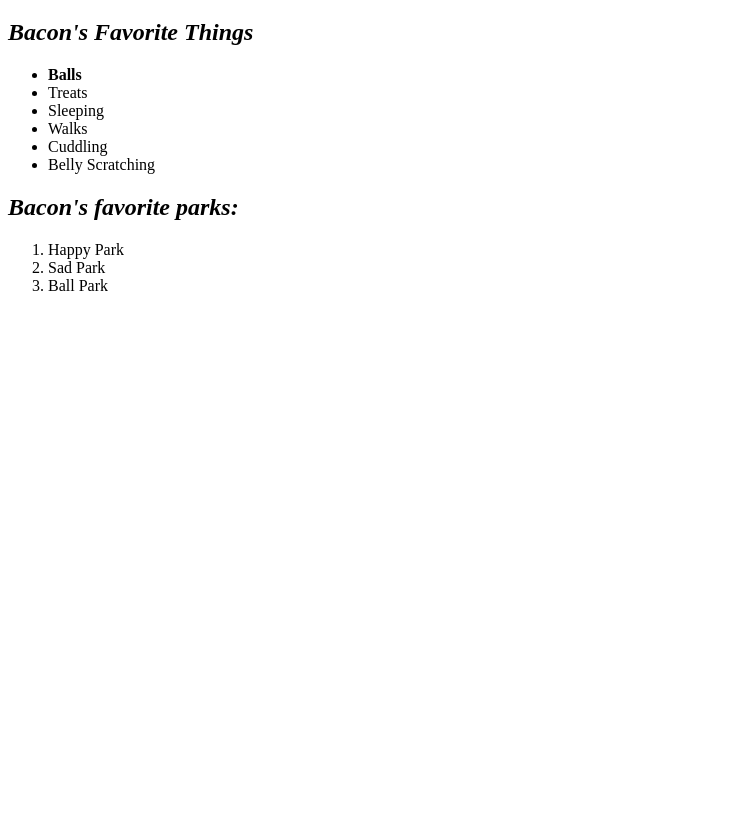
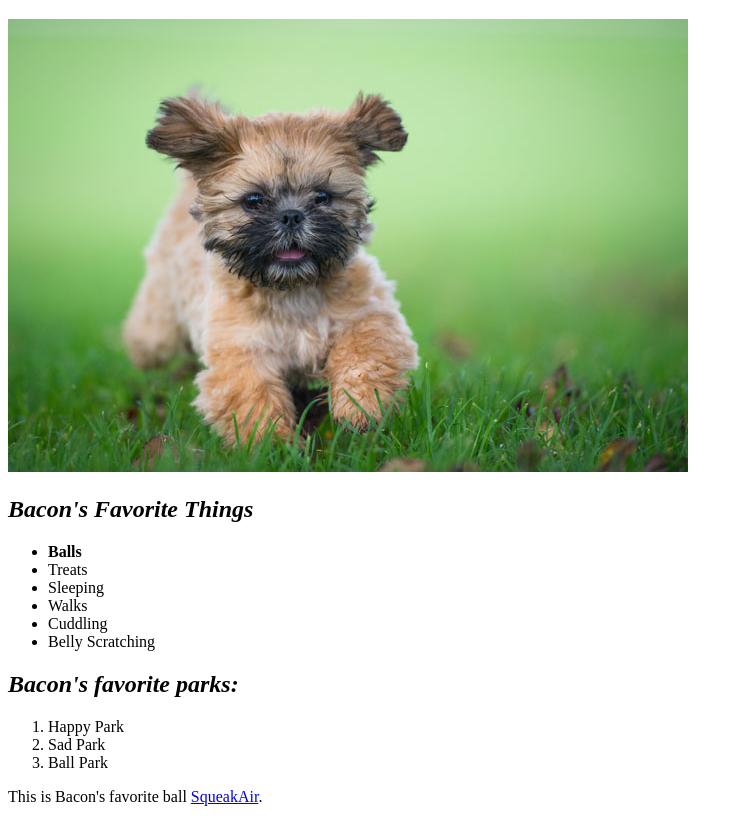
Before and after one commit to codybru10/bacons-webpage, a plain HTML site: page bacons-webpage.html in a window 1280 px wide. Shown: the part 61-883 px from the top of the page, without its empty margins (0-743 px from the left). Before the commit the page ends 800 px from the top, so only its background shows below. Drawn offline with Linux system fonts and the light colour scheme.

Commit message:
add link and img

```diff
--- a/bacons-webpage.html
+++ b/bacons-webpage.html
@@ -5,6 +5,7 @@
   </head>
   <body>
     <h1>Bacon's Page</h1>
+    <img src="img3/bacon.jpg" alt="Picture of Bacon!">
     <h2><em>Bacon's Favorite Things</em></h2>
     <ul>
       <li><strong>Balls</strong></li>
@@ -20,5 +21,6 @@
       <li>Sad Park</li>
       <li>Ball Park</li>
     </ol>
+    <p>This is Bacon's favorite ball <a href="https://www.chewy.com/kong-airdog-squeakair-ball-dog-toy/dp/47728">SqueakAir</a>.</p>
   </body>
 </html>
```
Also changed, not shown: img3/bacon.jpg (added).
